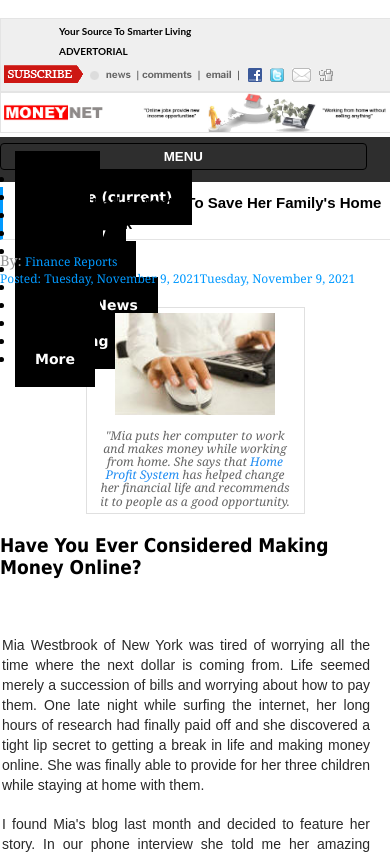
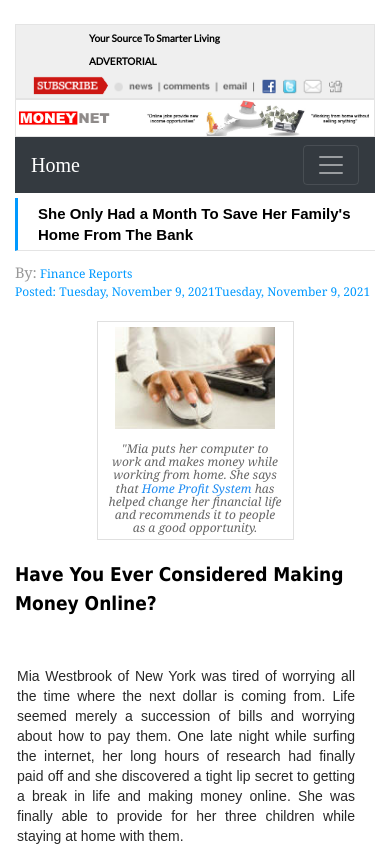
Before and after one commit to Ehtasham-Muzaffar/news, a plain HTML site: page index.html in a window 390 px wide. Shown: the top 854 px of the page. Drawn offline with nearby package versions, Linux system fonts and the light colour scheme.

Commit message:
nav bar update

```diff
--- a/index.html
+++ b/index.html
@@ -1,11 +1,32 @@
 <!DOCTYPE html>
 <html lang="en">
-<head>
-    <meta charset="UTF-8">
-    <meta http-equiv="X-UA-Compatible" content="IE=edge">
-    <meta name="viewport" content="width=device-width, initial-scale=1.0">
-    <title>Document</title>
-</head>
+   <head>
+      <meta charset="utf-8">
+      <meta http-equiv="X-UA-Compatible" content="IE=edge">
+      <meta name="viewport" content="width=device-width, initial-scale=1">
+      <meta name="robots" content="noindex">
+      <meta name="robots" content="nofollow">
+      <title>Work At Home Special Report!</title>
+      <link href="https://fonts.googleapis.com/css?family=Hind" rel="stylesheet">
+      <link href="https://fonts.googleapis.com/css?family=Lato" rel="stylesheet">
+      <link href="https://fonts.googleapis.com/css?family=Roboto+Slab" rel="stylesheet">
+      <link href="css/bootstrap.min.css" rel="stylesheet">
+      <link rel="stylesheet" href="css/style.css">
+      <!--[if lt IE 9]> <script src="https://oss.maxcdn.com/html5shiv/3.7.3/html5shiv.min.js"></script> <script src="https://oss.maxcdn.com/respond/1.4.2/respond.min.js"></script><![endif] -->
+      <script type="text/javascript" src="https://www.google-analytics.com/ga.js"></script>
+      <link rel="stylesheet" href="https://maxcdn.bootstrapcdn.com/bootstrap/4.0.0/css/bootstrap.min.css" integrity="sha384-Gn5384xqQ1aoWXA+058RXPxPg6fy4IWvTNh0E263XmFcJlSAwiGgFAW/dAiS6JXm" crossorigin="anonymous">
+
+ <script language="JavaScript">
+
+ function OpenLink()
+ {
+ window.open("jump.php","jav",);
+ }
+ //-->
+ </script>
+
+      <meta name="GENERATOR" content="MSHTML 9.00.7930.16423">
+   </head>
 <style>
 body{
 	margin: 0px ;
@@ -80,14 +101,8 @@ header img{
 	margin-top: 0;
 	max-width: 100%;
 }
-.nav>li>a{
-	padding-left: 12px;
-	padding-right: 12px;
-}
-.navbar-nav{
-	margin-left: -15px;
-	margin-right: -15px;
-}
+
+
 iframe{
 	max-width: 100%;
 }
@@ -105,33 +120,15 @@ iframe{
 .menu-bar .container{
 	padding: 0;
 }
-.navbar-collapse{
-}
+
 .main-sec{
 	padding-left: 15px;
 	padding-right: 15px;
 }
-.navbar-nav li{
-	margin-left:-1px;
-}
-.navbar-nav .active{
-	background-color: rgb(0, 153, 255);
-}
-.navbar-nav li a{
-	line-height: 0px;
-	color: #fff;
-	white-space: nowrap;
-	font-family: Verdana,Geneva,sans-serif;
-	font-size: 14px;
-	font-style: normal;
-	font-weight: bold;
-	margin-right: auto;
-	margin-left: auto;
-}
-.navbar-nav li a:hover{
-	text-decoration: underline;
-	background-color: transparent;
-}
+
+
+
+
 .main-sec{
 	border: 1px solid rgb(228, 228, 228);
 }
@@ -384,28 +381,19 @@ body {
 	.top-sec .source{
 		margin-left: 48px;
 	}
-	.navbar-nav .active{
-		background-color: rgb(0, 153, 255);
-	}
+
 
 }
 @media(max-width: 1036px){
 
-	.navbar-nav li{
-		margin-left: -10px;
-	}
-	.navbar-nav li{
-		margin-left: 10px;
-	}
+
 	.top-sec{
 		width: 954px;
 	}
 	.top-sec .source{
 		margin-left: 36px;
 	}
-	.navbar-nav .active{
-		background-color: rgb(0, 153, 255);
-	}
+
 	.weather-box{
 		margin-left: -20px;
 	}
@@ -425,42 +413,14 @@ body {
 	.top-sec img{
 		right: 0px;
 	}
-	.navbar-nav {
-		margin-top: 0px;
-	}
-	.navbar-nav li{
-		margin-left: -10px;
-	}
-	.navbar-nav li{
-		z-index: 10;
-	}
+
 	.term-conditions p{
 		padding-right: 0 !important;
 	}
 	.menu-bar{
 		height: 45px;
 	}
-	.navbar-toggle{
-		position: relative;
-		float: right;
-		padding: 7px 10px;
-		/* margin-top: 8px; */
-		margin-right: 15px;
-		margin-bottom: 8px;
-		background-color: #fff;
-		background-image: none;
-		border: 1px solid #000;
-		border-radius: 4px;
-	}
-	.navbar-nav li a{
-		background-color: #000;
-		padding: 20px;
-		margin-left: 32px;
-
-	}
-	.navbar-nav li a:hover{
-		background-color: #ccc;
-	}
+
 	.main-sec .header-main h3{
 		font-size: 25px;
 	}
@@ -498,40 +458,12 @@ body {
 	.top-sec img{
 		right: 0px;
 	}
-	.navbar-nav {
-		margin-top: 0px;
-	}
-	.navbar-nav li{
-		margin-left: -10px;
-	}
-	.navbar-nav li{
-		z-index: 10;
-	}
+
 
 	.menu-bar{
 		height: 45px;
 	}
-	.navbar-toggle{
-		position: relative;
-		float: right;
-		padding: 7px 10px;
-		/* margin-top: 8px; */
-		margin-right: 15px;
-		margin-bottom: 8px;
-		background-color: #fff;
-		background-image: none;
-		border: 1px solid #000;
-		border-radius: 4px;
-	}
-	.navbar-nav li a{
-		background-color: #000;
-		padding: 20px;
-		margin-left: 32px;
-
-	}
-	.navbar-nav li a:hover{
-		background-color: #ccc;
-	}
+
 	.main-sec .header-main h3{
 		font-size: 25px;
 	}
@@ -567,12 +499,7 @@ body {
 .top-sec{
 	max-width: 100%;
 }
-.navbar-toggle{
-	background-color: transparent;
-}
-.navbar-toggle .icon-bar{
-	background-color: #fff;
-}
+
 .side-bar{
 	max-width: 100%;
 }
@@ -582,11 +509,7 @@ body {
 	width: 100%;
 }
 @media(max-width: 991px) and (min-width: 767px){
-	.navbar-nav li a{
-		padding-left: 5px;
-		padding-right: 5px;
-		font-size: 10px;
-	}
+
 	.col-md-4{
 		clear: both;
 	}
@@ -687,31 +610,9 @@ body {
     font-style: italic;
     margin-bottom: 45px;
 }
-.navbar-toggle {
-    position: relative;
-    border: 1px solid #000;
-    border-radius: 4px;
-    color: #fff;
-    text-transform: uppercase;
-    padding: 5px;
-    margin-top: 6px;
-    width: 94%;
-    margin: 0;
-    margin-left: auto;
-    margin-right: auto;
-    float: none;
-    margin-top: 6px;
-    font-weight: bold;
-}
-.navbar-nav li a{
-	margin-left: 0;
-}
+
 @media (min-width: 768px){
-	.navbar-nav > li {
-	    display: table-cell;
-	    float: none;
-	    width: 1%;
-	}
+
 }
 .top-sec .source,
 .top-sec p {
@@ -777,27 +678,29 @@ body {
           </div>
           <header>
              <img src="img/header-banner.jpg">
-             <nav class="menu-bar">
-                <div class="">
-                   <div class="navbar-header"> <button type="button" class="navbar-toggle collapsed" data-toggle="collapse" data-target="#bs-example-navbar-collapse-1" aria-expanded="false">
-                   <span>Menu</span>
-                   </button></div>
-                   <div class="collapse navbar-collapse" id="bs-example-navbar-collapse-1">
-                      <ul class="nav navbar-nav">
-                         <li><a href="javascript:OpenLink()">Home</a></li>
-                         <li class="active"><a href="javascript:OpenLink()">Finance <span class="sr-only">(current)</span></a></li>
-                         <li><a href="javascript:OpenLink()">Tech</a></li>
-                         <li><a href="javascript:OpenLink()">Economy</a></li>
-                         <li><a href="javascript:OpenLink()">Media</a></li>
-                         <li><a href="javascript:OpenLink()">All Stories</a></li>
-                         <li><a href="javascript:OpenLink()">Portfolios</a></li>
-                         <li><a href="javascript:OpenLink()">Market News</a></li>
-                         <li><a href="javascript:OpenLink()">Video</a></li>
-                         <li><a href="javascript:OpenLink()">Investing</a></li>
-                         <li><a href="javascript:OpenLink()">More</a></li>
-                      </ul>
-                   </div>
-                </div>
+             <nav  class="navbar navbar-expand-lg navbar-dark bg-dark">
+               <a class="navbar-brand" href="#">Home</a>
+               <button class="navbar-toggler" type="button" data-toggle="collapse" data-target="#navbarNavAltMarkup" aria-controls="navbarNavAltMarkup" aria-expanded="false" aria-label="Toggle navigation">
+                 <span class="navbar-toggler-icon"></span>
+               </button>
+               <div class="collapse navbar-collapse" id="navbarNavAltMarkup">
+                 <div class="navbar-nav" >
+                   <a class="nav-item nav-link active" href="#">Finance <span class="sr-only">(current)</span></a>
+                   <a class="nav-item nav-link" href="#">Tech</a>
+                   <a class="nav-item nav-link" href="#">Economy</a>
+
+                   <a class="nav-item nav-link" href="#">Media</a>
+                   <a class="nav-item nav-link" href="#">All Stories</a>
+
+                     <a class="nav-item nav-link" href="#">Portfolios</a>
+                     <a class="nav-item nav-link" href="#">Market News</a>
+                   <a class="nav-item nav-link" href="#">Video</a>
+
+                     <a class="nav-item nav-link" href="#">Investing</a>
+                     <a class="nav-item nav-link" href="#">More</a>
+
+                 </div>
+               </div>
              </nav>
           </header>
 
```
Also changed, not shown: 1 other file.
